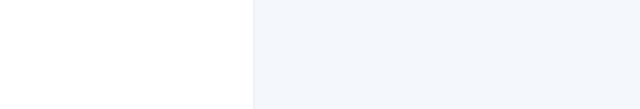
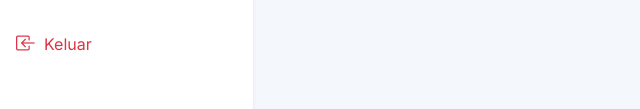
Before and after one commit to efraimurelpalodang/dashboard-2, a plain HTML site: page index.html in a window 1280 px wide. Shown: the part 691-800 px from the top of the page, 0-640 px from the left. Drawn offline with nearby package versions, Linux system fonts and the light colour scheme.

Commit message:
menambah tombol keluar

```diff
--- a/index.html
+++ b/index.html
@@ -115,6 +115,13 @@
             </a>
           </li>
         </ul>
+        <!-- tbl-keluar -->
+        <a href="#" class="d-flex align-items-center justify-content-between menu text-danger ps-2">
+          <span class="d-flex align-items-center">
+            <i class="bi bi-box-arrow-in-left fs-5 me-2"></i>
+            <span>keluar</span>
+          </span>
+        </a>
       </aside>
 
     </main>
```
